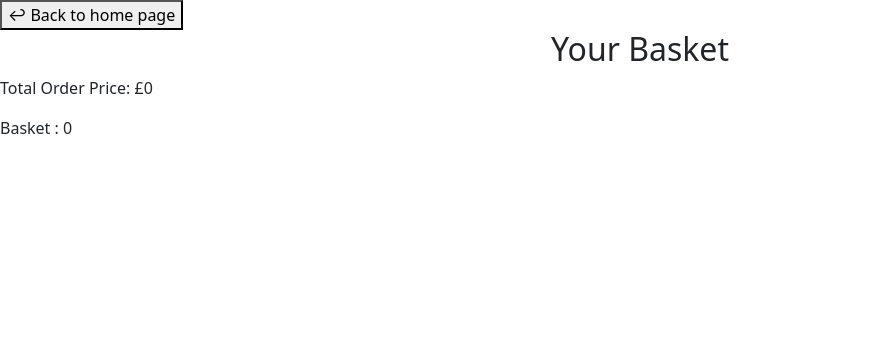
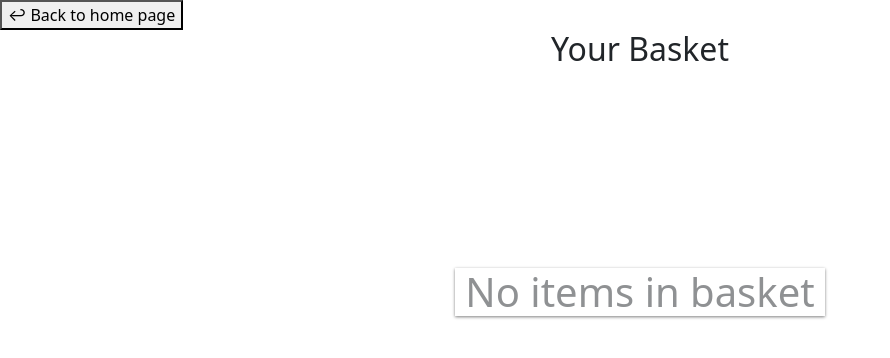
Before and after one commit to Cedric-antwi/shopping-app-project, a React (Create React App) app: page /Basket in a window 1280 px wide. Shown: the top 358 px of the page, without its empty margins (0-890 px from the left). Built offline with nearby package versions, Linux system fonts and the light colour scheme.

Commit message:
fixed basket bug

```diff
--- a/src/App.js
+++ b/src/App.js
@@ -11,11 +11,35 @@ export default function App2(){
 const [basket, setBasket] = useState([])
 const [count, setCount] = useState(0);
 const [totalPrice, setTotalPrice] = useState(0);
-// ====ToDo====
-// Decrement for basket
-const increment = () => {
+// const [itemQuantity, setItemQuantity] = useState(basket.length)
+
+function incrementItemsQ(item){
+    // console.log(item.productTitle,item.defaultQuantity)
+    item.defaultQuantity += 1
+}
+function decrementItemsQ(item, price){
+    console.log(item.productTitle,item.defaultQuantity)
+    if (item.defaultQuantity > 0){
+        item.defaultQuantity -= 1
+        setCount(count - 1)
+        setTotalPrice((prevTotalPrice) => prevTotalPrice - parseFloat(price));
+    }
+}
+
+const increment = (item, itemQ) => {
   setCount(count + 1);
 };
+const decrement = (price, quantity) => {
+    if (count > 0) {
+        setCount(count - 1)
+        setTotalPrice((prevTotalPrice) => prevTotalPrice - parseFloat(price));
+    }
+}
+
+// const decrement = (price, quantity) => {
+//     if (quantity.defaultQuantity > 0)
+// }
+
 const emptyBasket = () => {
   setCount(0);
   setTotalPrice(0);
@@ -27,14 +51,12 @@ const handleProductClick = (price) => {
 
 
 const basketItems = (item) => {
-    console.log("here",item)
     if (basket.includes(item)){
         setCount(count + 1)
         item.defaultQuantity += 1
     } else {
         setBasket([...basket, item])
     }
-
 }
 
 
@@ -53,7 +75,7 @@ const basketItems = (item) => {
 
                     />} />
                     <Route path="/overview/:id" element={<Overview/>} />
-                    <Route path="/Basket" element={<ShowBasket basketItems={basket} count={count} totalPrice={totalPrice} data={Data} />}/>
+                    <Route path="/Basket" element={<ShowBasket basketItems={basket} totalPrice={totalPrice} data={Data} decrement={decrement} increment={increment} count={count} handleProductClick={handleProductClick} incrementItemsQ={incrementItemsQ} decrementItemsQ={decrementItemsQ}/>}/>
                     <Route path="*" element={<NoPage />} />
                 </Routes>
             </BrowserRouter>
--- a/src/components/BasketProducts.js
+++ b/src/components/BasketProducts.js
@@ -1,6 +1,13 @@
 import React from "react"
 // import {useState} from 'react'
+
 function BasketProducts(props){
+    // const [basketQ, setBasketQ] = useState(props.data)
+
+    // for (props.data.defaultQuantity in props.data) {
+    //     console.log(props.data)
+    // }
+    // console.log(props.data)
     return (
         <>
             <div className="basket-products">
@@ -9,8 +16,8 @@ function BasketProducts(props){
             </div>
             <div className='basket-info'>
                 <p>{props.title}</p>
-                <p>Cost:£ {props.cost}</p>
-                <p>Quantity:{props.data.defaultQuantity}<button>+</button><button>-</button></p>
+                <p>Cost:£ {props.data.price}</p>
+                <p>Quantity:{props.data.defaultQuantity}<button onClick={() => {props.increment(props.basketItems); props.handleProductClick(props.data.price); props.incrementItemsQ(props.data)}}>+</button><button onClick={() => {props.decrementItemsQ(props.data ,props.data.price)}}>-</button></p>
             </div>
 
         </div>
@@ -19,3 +26,6 @@ function BasketProducts(props){
 }
 
 export default BasketProducts
+// add back props.increment and decrement
+
+//gnna give decrement and increment function to dec/incItemsQ functions
--- a/src/components/NavigationBar.js
+++ b/src/components/NavigationBar.js
@@ -37,9 +37,9 @@ function NavigationBar(props){
           >
             <Nav.Link href="#action1"className='brand'>Home</Nav.Link>
             <Nav.Link href="#action2"className='brand'>Technology</Nav.Link>
-            <div className='brand'>
-              <p className='brand'><Link to={`/Basket`} >Basket</Link></p>
-            </div>
+            {/* <div className='brand'> */}
+              <p className='basket-label'><Link to={`/Basket`} >Basket</Link></p>
+            {/* </div> */}
             <Basket incrementCount = {props.incrementCount}/>
             <p className='total'>Total:£{props.total}</p>
             <Button className='empty'variant='outline-danger' onClick={props.clearBasket}>Empty</Button>
--- a/src/pages/App.css
+++ b/src/pages/App.css
@@ -10,13 +10,9 @@ html {
   display: flex;
   width: 400px;
   padding: 15px;
-  /* background-color: lavender;
-    border: 1px solid rgb(208, 208, 244); */
   background-color: lightgray;
   border: 1px solid darkgray;
-  /* justify-content: center; */
   margin: 10px;
-  /* border: 2px solid red; */
   text-align: center;
 }
 
@@ -55,10 +51,9 @@ html {
 }
 
 .total {
-  line-height: 2.5;
+  margin-top: 16px;
   margin-left: 10px;
   width: 90px;
-  /* color: whitesmoke; */
 }
 
 .brand:hover {
@@ -66,14 +61,16 @@ html {
   color: rgb(50, 50, 192);
 }
 
+.basket-label {
+  margin-top: 16px;
+}
 .basket-count {
-  line-height: 2.5;
+  margin-top: 16px;
   width: 9.77px;
 }
 .basket-products {
   display: flex;
-  border: solid 1px red;
-  /* background-color: lightgrey; */
+  box-shadow:0px 1px 5px black;
   margin-bottom: 10px;
 }
 
@@ -93,6 +90,16 @@ html {
   padding-left: 8px;
   padding-right: 8px;
 }
+
+.items-none {
+  box-shadow:0px 1px 3px black;
+  opacity: 0.5;
+  width: 370px;
+  position: relative;
+  margin: 25vh auto 0;
+  text-align: center;
+}
+
 .s-dropdown {
   background-color: white;
   display: flex;
@@ -107,7 +114,6 @@ html {
 .s-dropdown-row {
   cursor: pointer;
   text-align: start;
-  /* margin: 2px 0; */
 }
 
 .caro {
--- a/src/pages/ShowBasket.js
+++ b/src/pages/ShowBasket.js
@@ -4,14 +4,12 @@ import BasketProducts from '../components/BasketProducts'
 
 
 
-export default function ShowBasket({basketItems, totalPrice, count}){
-    // const location = useLocation();
-    // const data = location.state?.state;
-    // console.log(props.products)
-    // console.log(props.basket)
-    console.log(basketItems)
+export default function ShowBasket({basketItems, totalPrice, decrement, increment, count, handleProductClick, itemQuantity, incrementItemsQ, decrementItemsQ}){
+
+    // console.log(basketItems[1].defaultQuantity)
 
     const basketProducts = basketItems.map((item) => {
+    if (count > 0){
         return (
 
           <BasketProducts
@@ -19,21 +17,28 @@ export default function ShowBasket({basketItems, totalPrice, count}){
                 id = {item.id}
                 img={item.img}
                 title={item.productTitle}
-                cost={item.price}
                 data={item}
-                // thisState={basketItems}
-                // set={set}
+                decrement={decrement}
+                increment={increment}
+                count={count}
+                handleProductClick={handleProductClick}
+                basketItems={basketItems}
+                itemQuantity={itemQuantity}
+                incrementItemsQ={incrementItemsQ}
+                decrementItemsQ={decrementItemsQ}
             />
 
         )
+    }
     })
 
     return (
         <>
         <button><Link to ={`/home`}>↩ Back to home page</Link></button>
         <h2 className='basket'>Your Basket</h2>
-        <p>Total Order Price: £{totalPrice}</p>
-        <p>Basket : {count}</p>
+        {count === 0 && <h1 className="items-none">No items in basket</h1>}
+        {count > 0 && <><p>Total Order Price: £{totalPrice}</p>
+        <p>Basket : {count}</p></>}
         {basketProducts}
         </>
     )
```
